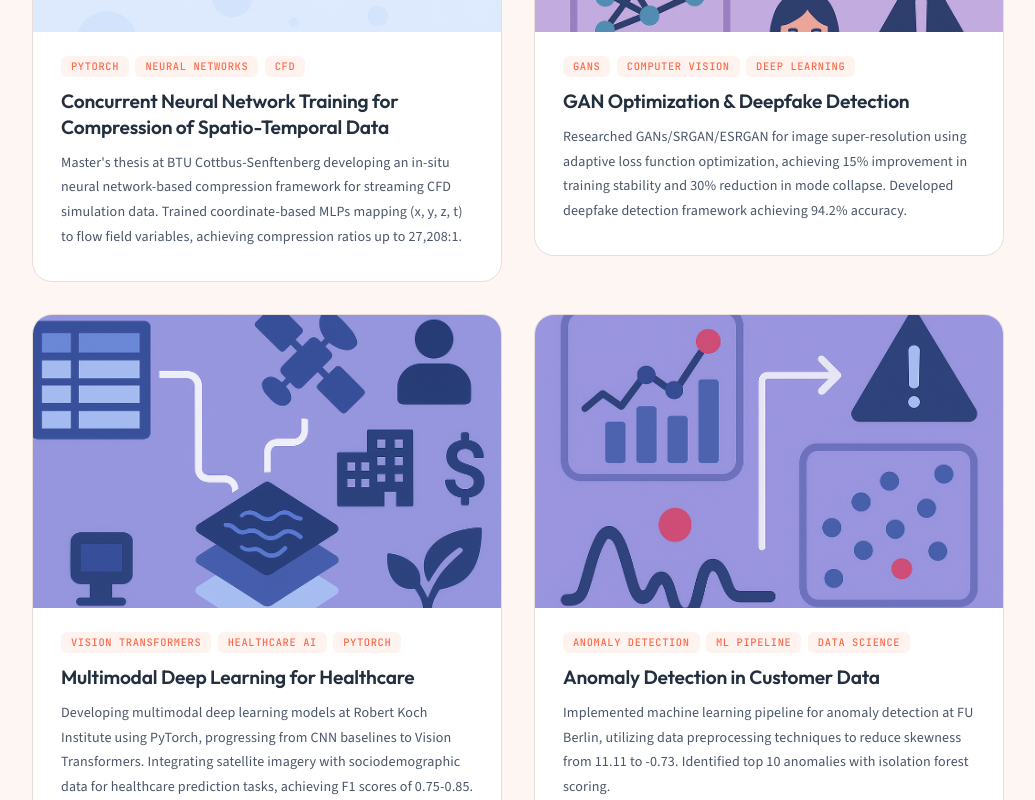
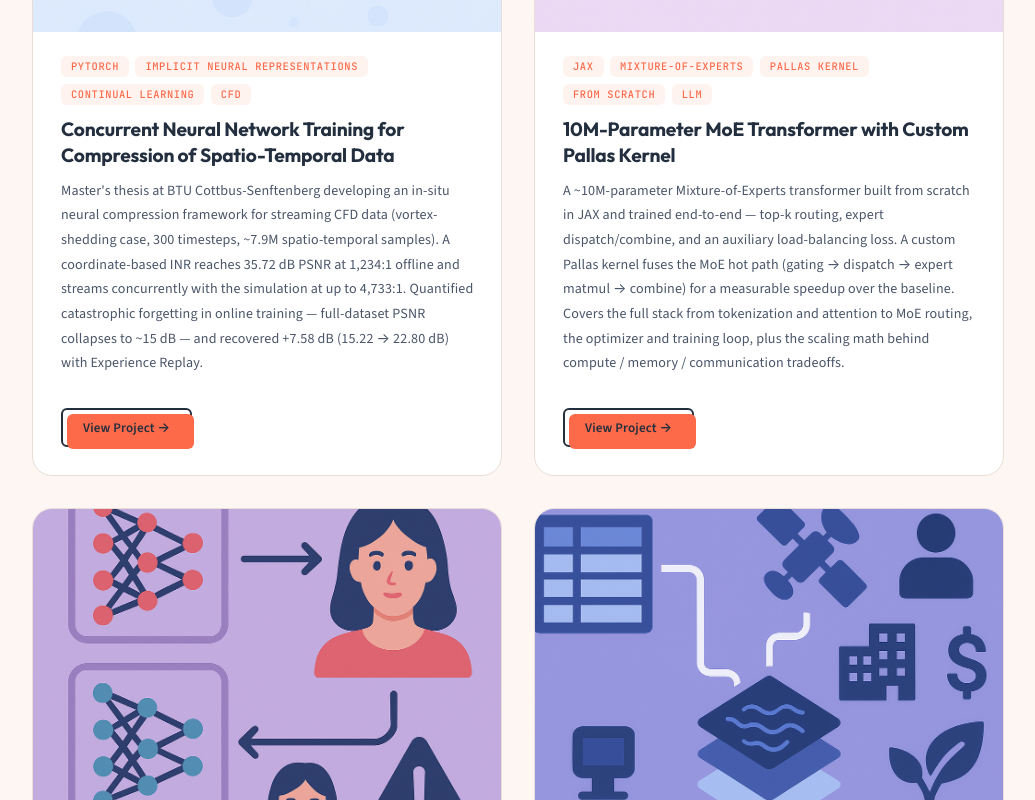
Before and after one commit to mahesh-sadupalli/portfolio, a React (Create React App) app: page / in a window 1280 px wide. Shown: the part 7780-8580 px from the top of the page, without its empty margins (122-1157 px from the left). Built offline with nearby package versions, Linux system fonts and the light colour scheme.

Commit message:
Feature 10M-param MoE transformer project and correct thesis compression metrics

```diff
--- a/src/assets/styles/Project.scss
+++ b/src/assets/styles/Project.scss
@@ -9,9 +9,10 @@
   .projects-heading {
     font-family: var(--font-display);
     font-size: 2.8rem;
-    font-weight: 700;
+    font-weight: 800;
     margin: 0 0 3rem 0;
-    letter-spacing: -0.03em;
+    letter-spacing: 0.02em;
+    text-transform: uppercase;
   }
 }
 
@@ -41,7 +42,7 @@
 
   &:hover {
     box-shadow: var(--card-shadow-float);
-    border-color: transparent;
+    border-color: var(--accent);
   }
 
   // Different 3D tilt for each card
@@ -56,6 +57,9 @@
   }
   &.project-card-3:hover {
     transform: rotateY(3deg) rotateX(-2deg) translateY(-10px) scale(1.02);
+  }
+  &.project-card-4:hover {
+    transform: rotateY(-4deg) rotateX(2deg) translateY(-10px) scale(1.02);
   }
 }
 
@@ -75,7 +79,7 @@
   .project-card-overlay {
     position: absolute;
     inset: 0;
-    background: linear-gradient(180deg, transparent 30%, rgba(15, 23, 42, 0.7) 100%);
+    background: linear-gradient(180deg, transparent 30%, rgba(35, 47, 62, 0.7) 100%);
     display: flex;
     align-items: flex-end;
     justify-content: flex-end;
@@ -141,7 +145,7 @@
   h2 {
     font-family: var(--font-display);
     font-size: 1.2rem;
-    font-weight: 600;
+    font-weight: 700;
     margin: 0 0 0.6rem;
     letter-spacing: -0.01em;
     line-height: 1.35;
@@ -159,6 +163,16 @@
 
 .project-card:hover .project-card-body h2 {
   color: var(--accent);
+}
+
+// ─── MLU-Style View Button ──────────────────
+.project-card-footer {
+  padding: 0 1.75rem 1.75rem;
+
+  .mlu-button {
+    font-size: 0.82rem;
+    padding: 8px 20px;
+  }
 }
 
 // ─── Responsive ─────────────────────────────
--- a/src/components/Project.tsx
+++ b/src/components/Project.tsx
@@ -1,6 +1,7 @@
 import React from "react";
 import mock01 from '../assets/images/mock01.png';
 import mock02 from '../assets/images/mock02.png';
+import mock03 from '../assets/images/mock03.png';
 import mock04 from '../assets/images/mock04.png';
 import mock05 from '../assets/images/mock05.png';
 import ScrollReveal from './ScrollReveal';
@@ -11,29 +12,36 @@ const projects = [
         image: mock01,
         link: "https://github.com/mahesh-sadupalli/master-thesis",
         title: "Concurrent Neural Network Training for Compression of Spatio-Temporal Data",
-        description: "Master's thesis at BTU Cottbus-Senftenberg developing an in-situ neural network-based compression framework for streaming CFD simulation data. Trained coordinate-based MLPs mapping (x, y, z, t) to flow field variables, achieving compression ratios up to 27,208:1.",
-        tags: ["PyTorch", "Neural Networks", "CFD"]
+        description: "Master's thesis at BTU Cottbus-Senftenberg developing an in-situ neural compression framework for streaming CFD data (vortex-shedding case, 300 timesteps, ~7.9M spatio-temporal samples). A coordinate-based INR reaches 35.72 dB PSNR at 1,234:1 offline and streams concurrently with the simulation at up to 4,733:1. Quantified catastrophic forgetting in online training — full-dataset PSNR collapses to ~15 dB — and recovered +7.58 dB (15.22 → 22.80 dB) with Experience Replay.",
+        tags: ["PyTorch", "Implicit Neural Representations", "Continual Learning", "CFD"]
+    },
+    {
+        image: mock03,
+        link: "https://github.com/mahesh-sadupalli/moe-transformer-pallas",
+        title: "10M-Parameter MoE Transformer with Custom Pallas Kernel",
+        description: "A ~10M-parameter Mixture-of-Experts transformer built from scratch in JAX and trained end-to-end — top-k routing, expert dispatch/combine, and an auxiliary load-balancing loss. A custom Pallas kernel fuses the MoE hot path (gating → dispatch → expert matmul → combine) for a measurable speedup over the baseline. Covers the full stack from tokenization and attention to MoE routing, the optimizer and training loop, plus the scaling math behind compute / memory / communication tradeoffs.",
+        tags: ["JAX", "Mixture-of-Experts", "Pallas Kernel", "From Scratch", "LLM"]
     },
     {
         image: mock02,
-        link: "https://github.com/mahesh-sadupalli/gan-artifact-detector",
-        title: "GAN Optimization & Deepfake Detection",
-        description: "Researched GANs/SRGAN/ESRGAN for image super-resolution using adaptive loss function optimization, achieving 15% improvement in training stability and 30% reduction in mode collapse. Developed deepfake detection framework achieving 94.2% accuracy.",
-        tags: ["GANs", "Computer Vision", "Deep Learning"]
+        link: "https://github.com/mahesh-sadupalli/ai-generated-media-detector",
+        title: "AI-Generated Media Detector",
+        description: "Compression-aware deepfake detection system with a dedicated Flux (Black Forest Labs) detector targeting MMDiT transformer artifacts — attention uniformity, flow matching residuals, and spectral fingerprints. Standard diffusion detectors achieve only 18-30% accuracy on Flux since U-Net-specific artifacts don't exist in transformer architectures. Uses FFT frequency-domain analysis, GLCM/LBP texture features, and explicit compression estimation to classify media as REAL, GAN-GENERATED, or DIFFUSION-GENERATED.",
+        tags: ["Deepfake Detection", "Flux", "FFT", "Computer Vision", "Compression"]
     },
     {
         image: mock04,
-        link: "https://github.com/mahesh-sadupalli",
-        title: "Multimodal Deep Learning for Healthcare",
-        description: "Developing multimodal deep learning models at Robert Koch Institute using PyTorch, progressing from CNN baselines to Vision Transformers. Integrating satellite imagery with sociodemographic data for healthcare prediction tasks, achieving F1 scores of 0.75-0.85.",
-        tags: ["Vision Transformers", "Healthcare AI", "PyTorch"]
+        link: "https://github.com/mahesh-sadupalli/ml-projects/tree/main/multimodal-medsat",
+        title: "Multimodal Deep Learning for Medical Prescription Prediction",
+        description: "Predicts medical prescription prevalence across 33,755 areas in England by fusing Sentinel-2 satellite imagery with sociodemographic data using cross-attention multimodal learning. Exceeds MedSat (NeurIPS 2023) baselines by +66% average — Depression R²=0.806, Opioids R²=0.794, Diabetes R²=0.654.",
+        tags: ["Cross-Attention Fusion", "Satellite Imagery", "Healthcare AI", "PyTorch"]
     },
     {
         image: mock05,
-        link: "https://github.com/minalbansal14/Machine_Learning_Projects/tree/f44b832151368f35f78a5e1c3199b6709edcbf3d/Anomaly%20Detection",
-        title: "Anomaly Detection in Customer Data",
-        description: "Implemented machine learning pipeline for anomaly detection at FU Berlin, utilizing data preprocessing techniques to reduce skewness from 11.11 to -0.73. Identified top 10 anomalies with isolation forest scoring.",
-        tags: ["Anomaly Detection", "ML Pipeline", "Data Science"]
+        link: "https://github.com/mahesh-sadupalli/ml-projects/tree/main/fno-dynamical-system",
+        title: "Fourier Neural Operator for Dynamical Systems",
+        description: "Learns PDE dynamics from snapshot data using Fourier Neural Operators that generalize across spatial resolutions. Achieves resolution invariance within ~3% error band across 4x resolution range with zero retraining. Transfer learning with just 32 trajectories yields 44% error reduction on shifted distributions.",
+        tags: ["Fourier Neural Operator", "PDE", "Transfer Learning", "PyTorch"]
     }
 ];
 
@@ -53,7 +61,6 @@ function Project() {
                         direction={index % 2 === 0 ? 'left' : 'right'}
                         className="project-reveal"
                     >
-                        <a href={project.link} target="_blank" rel="noreferrer" className="project-card-link">
                         <div className={`project-card project-card-${index}`}>
                             <div className="project-card-image">
                                 <img src={project.image} alt={project.title} />
@@ -70,8 +77,12 @@ function Project() {
                                 <h2>{project.title}</h2>
                                 <p>{project.description}</p>
                             </div>
+                            <div className="project-card-footer">
+                                <a href={project.link} target="_blank" rel="noreferrer" className="mlu-button">
+                                    View Project &rarr;
+                                </a>
                             </div>
-                        </a>
+                        </div>
                     </ScrollReveal>
                 ))}
             </div>
```
Lines whose indentation alone changed are shown as unchanged.
